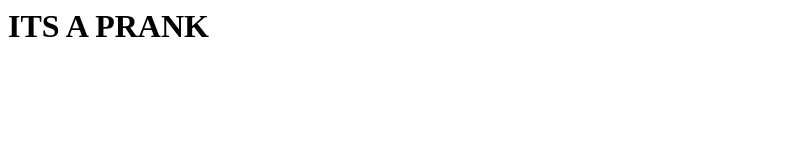
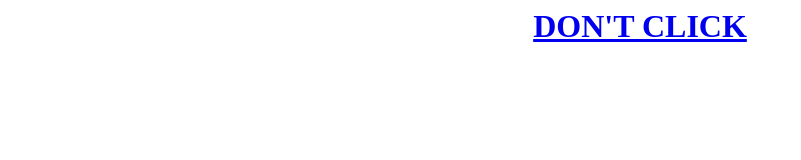
Before and after one commit to okiee-14/okiee-14.github.io, a plain HTML site: page index.html in a window 1280 px wide. Shown: the whole page, without its empty margins (0-801 px from the left). Drawn offline with Linux system fonts and the light colour scheme.

Commit message:
Update index.html

```diff
--- a/index.html
+++ b/index.html
@@ -1,4 +1,17 @@
 <html>
-  <title>hshhshhhshshshhhs</title>
-  <h1>ITS A PRANK</h1>
-</html>
+<head>
+<title>test 1</title>
+</head>
+<style>
+body {
+   text-align:center;
+}
+
+h1 {
+   text-color:#ff0000;
+}
+</style>
+<body>
+<h1><a href="okiee-13.github.io"> DON'T CLICK </a></h1>
+</body>
+<html>
```
